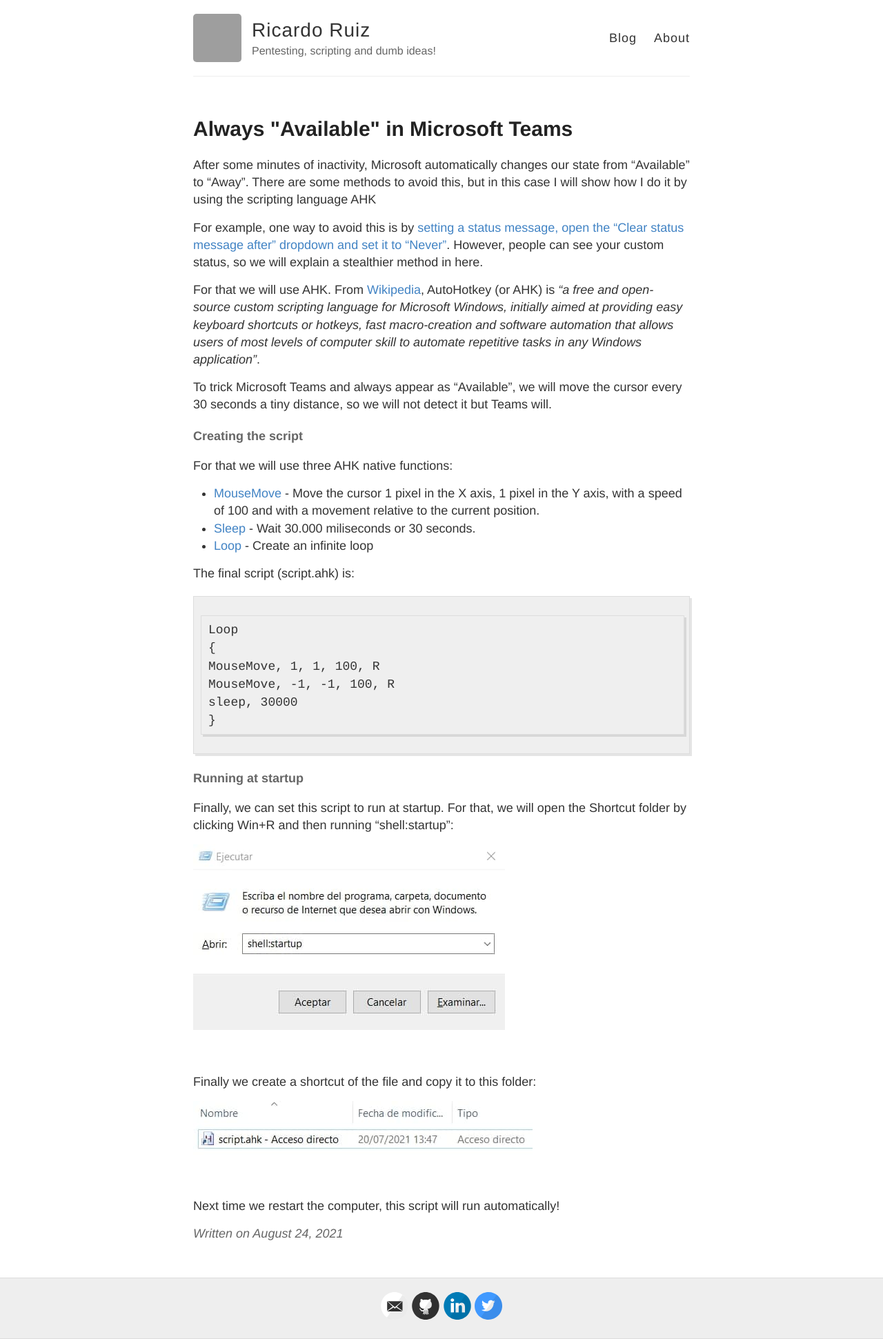
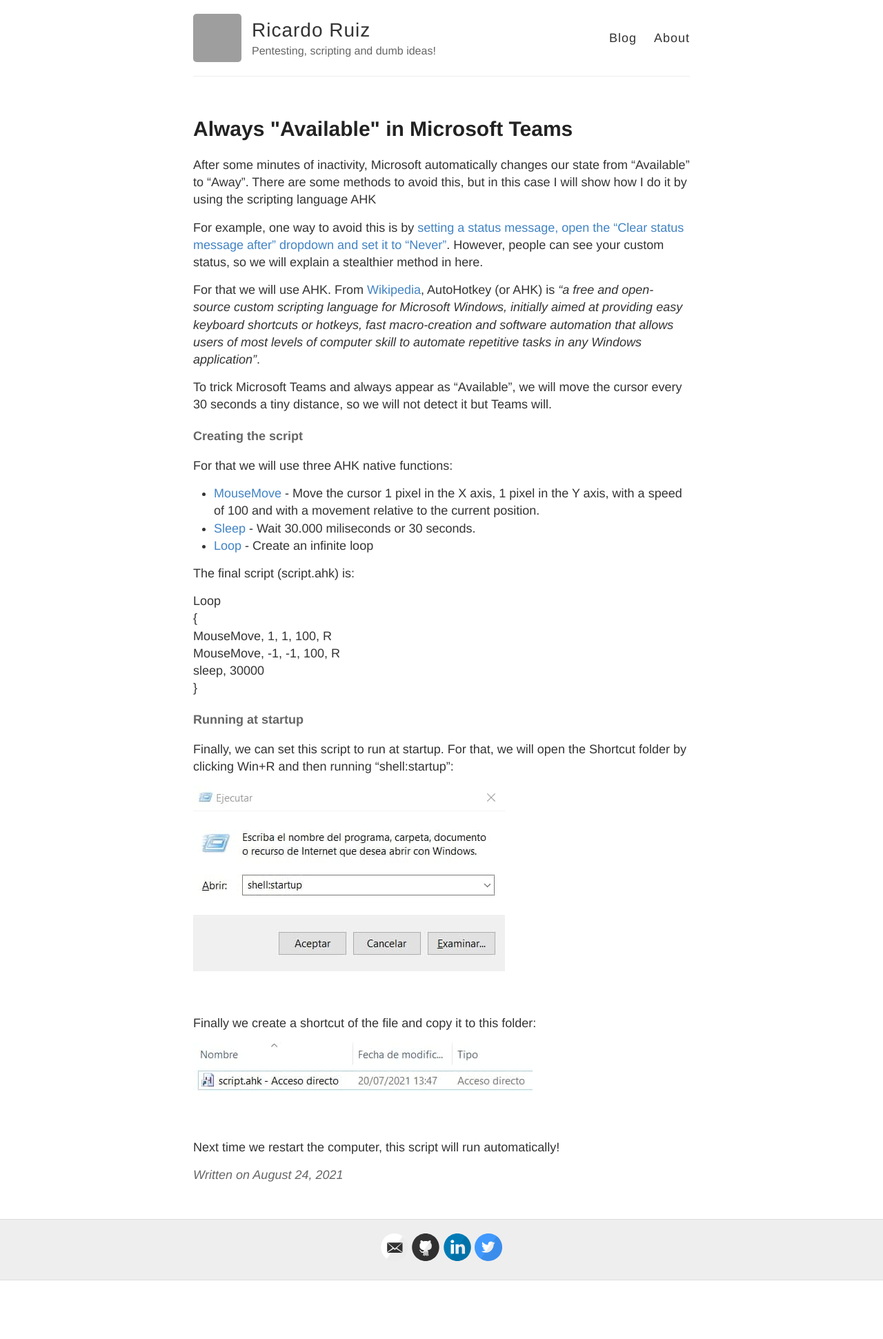
Before and after one commit to ricardojoserf/ricardojoserf.github.io, a Jekyll site: the page built from _posts/2021-8-24-Ahk.md, in a window 1280 px wide. Shown: the whole page at 69% size. Built offline with Jekyll 4.4.1, drawn with Linux system fonts in a browser that asks for light colours; after the commit the page ends 1856 px from its top, so only the background shows below that; grey boxes are pictures that could not be loaded.

Commit message:
Update _highlights.scss

```diff
--- a/_sass/_highlights.scss
+++ b/_sass/_highlights.scss
@@ -1,4 +1,4 @@
-
+/*
 .highlight {
   background-color: #efefef;
   padding: 7px 7px 7px 10px;
@@ -12,6 +12,16 @@
 
 code {
   font-family:'Bitstream Vera Sans Mono','Courier', monospace;
+}
+*/
+
+code.highlighter-rouge {
+  background: rgba(0,0,0,0.9);
+  border: 1px solid rgba(255, 255, 255, 0.15);
+  padding: 0px 3px;
+  margin: 0px -3px;
+  color: #aa759f;
+  border-radius: 2px;
 }
 
 .highlight .c { color: #586E75 } /* Comment */
```
